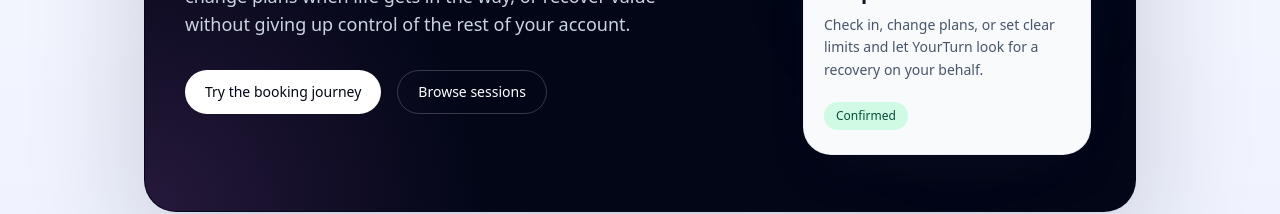
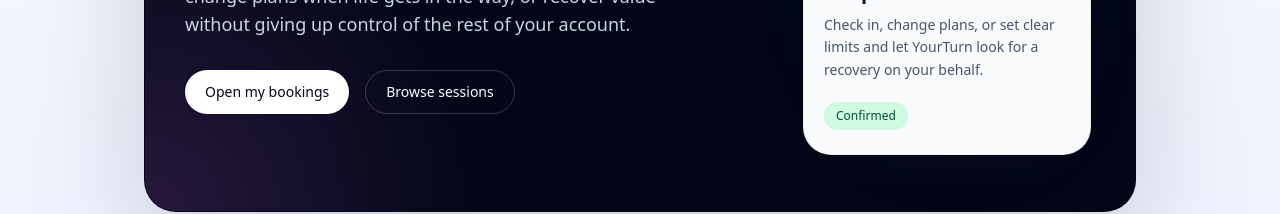
Before and after one commit to Devpen787/yourturn, a Next.js app: page / in a window 1280 px wide. Shown: the part 432-646 px from the top of the page. Built offline with nearby package versions, Linux system fonts and the light colour scheme; no server answers.

Commit message:
fix(ux): make landing CTA customer-native

```diff
--- a/components/home/HomeHero.tsx
+++ b/components/home/HomeHero.tsx
@@ -34,7 +34,7 @@ export function HomeHero() {
                 heroFocus
               )}
             >
-              Try the booking journey
+              Open my bookings
             </Link>
             <Link
               href="/slots"
```
